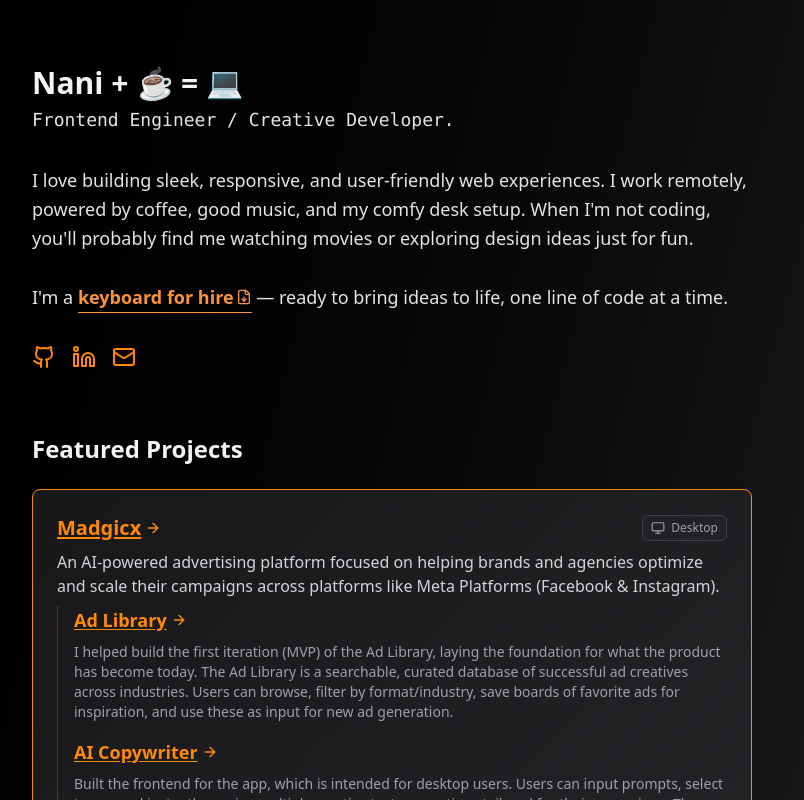
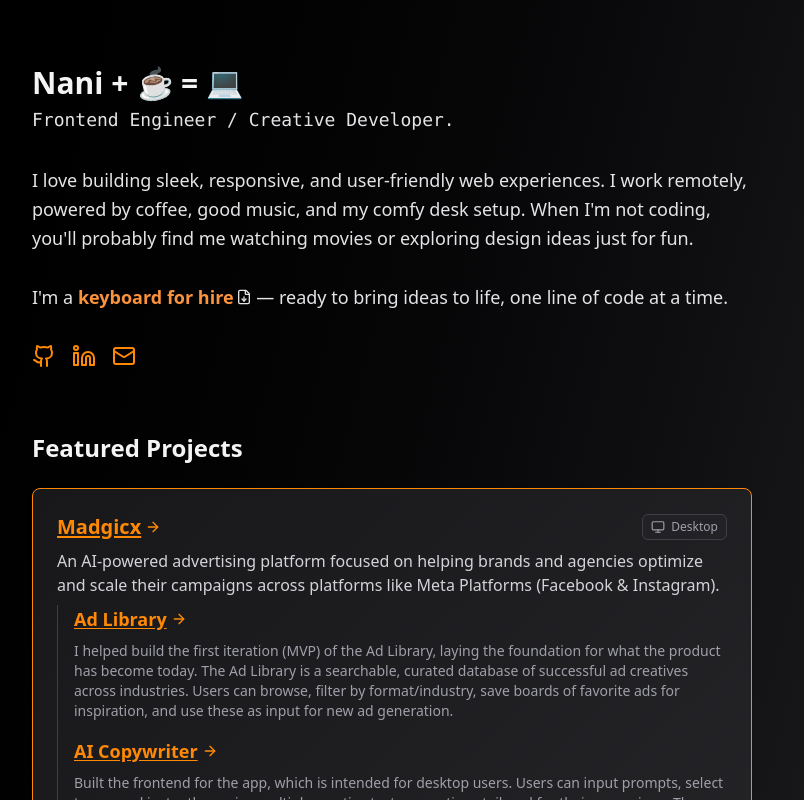
Before and after one commit to hernanosaurus/portfolio.2025, a Next.js app: page / in a window 1280 px wide. Shown: the top 800 px of the page, without its empty margins (248-1052 px from the left). Built offline with nearby package versions, Linux system fonts and the light colour scheme.

Commit message:
animation changes + download

```diff
--- a/app/components/sections/Hero.tsx
+++ b/app/components/sections/Hero.tsx
@@ -60,9 +60,10 @@
           ariaLabel="Download Nani's resume"
           className="relative inline-block cursor-pointer group"
         >
-          <Flame>
-            <span className="inline-flex items-center border-b border-current pb-0">keyboard for hire <FileDown className="w-4 h-4 ml-0.5" /></span>
-          </Flame>
+          <span className="inline-flex items-center">
+            <Flame>keyboard for hire</Flame>
+            <FileDown className="w-4 h-4 ml-0.5" />
+          </span>
           <span className="pointer-events-none absolute -top-8 left-1/2 -translate-x-1/2 whitespace-nowrap rounded bg-zinc-800 px-2 py-1 text-xs text-zinc-200 opacity-0 transition-opacity group-hover:opacity-100">
             Download Resume
           </span>
```
